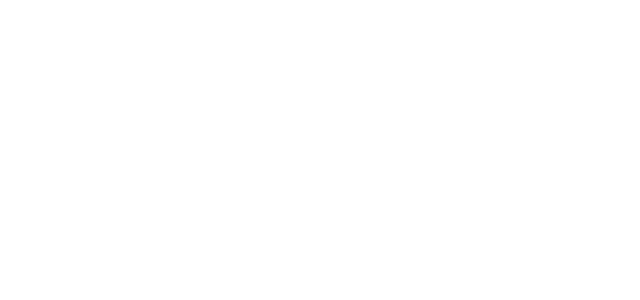
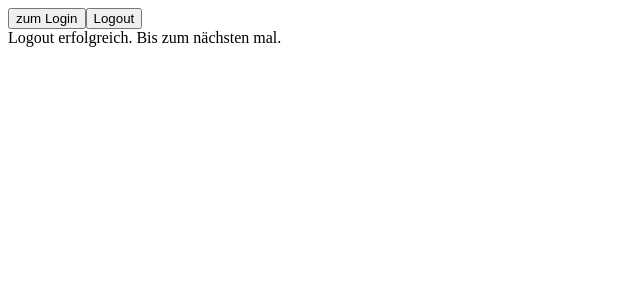
Before and after one commit to stedo005/stedo-capstone, a React (Create React App) app in the folder frontend/: page /logout in a window 1280 px wide. Before the commit this address had no page. Shown: the top 300 px of the page, without its empty margins (0-640 px from the left). Built offline with nearby package versions, Linux system fonts and the light colour scheme.

Commit message:
login form and Logout

```diff
--- a/frontend/src/App.tsx
+++ b/frontend/src/App.tsx
@@ -6,10 +6,15 @@ function App() {
 
     const {t} = useTranslation()
 
+    const logout = () => {
+        localStorage.removeItem("token")
+    }
+
     return (
         <div>
             <div>
                 <Link to={"login"}><button>{t("zum Login")}</button></Link>
+                <Link to={"logout"}><button onClick={logout}>{t("Logout")}</button></Link>
             </div>
             <Outlet />
         </div>
--- a/frontend/src/Login/Login.tsx
+++ b/frontend/src/Login/Login.tsx
@@ -1,6 +1,5 @@
 import {useTranslation} from "react-i18next";
 import {useState} from "react";
-
 
 const Login = () => {
 
@@ -29,6 +28,9 @@ const Login = () => {
                 return response.text()
             })
             .then(responseBody => localStorage.setItem("token", responseBody))
+            setUsername("")
+            setPassword("")
+
     }
 
     return (
--- /dev/null
+++ b/frontend/src/Login/Logout.tsx
@@ -0,0 +1,17 @@
+import {useTranslation} from "react-i18next";
+
+const Logout = () => {
+
+    const {t} = useTranslation()
+
+    return (
+
+        <div>
+            {t("Logout erfolgreich. Bis zum nächsten mal.")}
+        </div>
+
+    )
+
+}
+
+export default Logout
--- a/frontend/src/index.tsx
+++ b/frontend/src/index.tsx
@@ -4,6 +4,7 @@ import App from './App';
 import reportWebVitals from './reportWebVitals';
 import {BrowserRouter, Route, Routes} from "react-router-dom";
 import Login from './Login/Login';
+import Logout from './Login/Logout';
 
 ReactDOM.render(
     <React.StrictMode>
@@ -12,6 +13,7 @@ ReactDOM.render(
                 <Routes>
                     <Route path="/" element={<App />}>
                         <Route path={"/login"} element={<Login />}/>
+                        <Route path={"/logout"} element={<Logout />}/>
                     </Route>
                 </Routes>
             </BrowserRouter>
```
